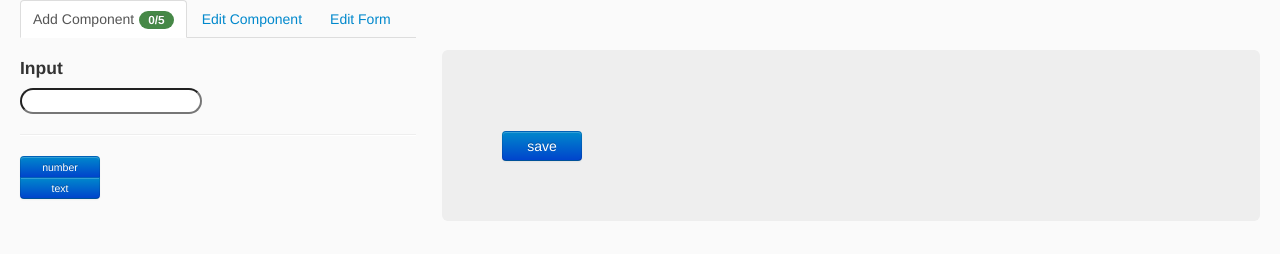
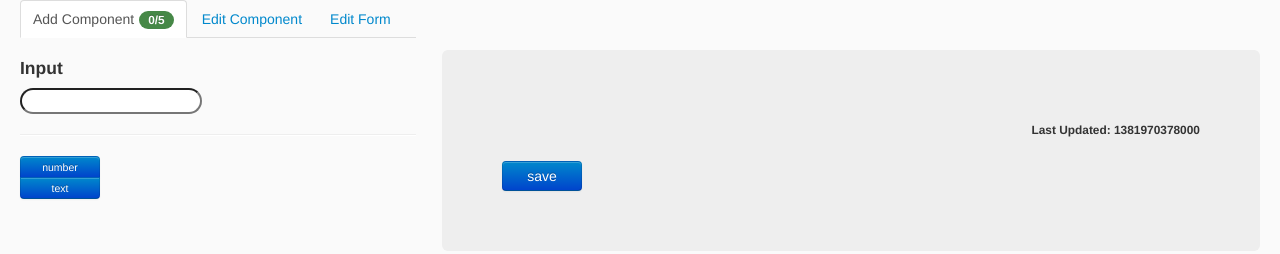
Before and after one commit to gsklee/angular-demo-formbuilder, a website: page app/index.html in a window 1280 px wide. Drawn offline with Linux system fonts and the light colour scheme; no server answers.

Commit message:
Keep track of last update time with `$watch`

```diff
--- a/app/scripts/controllers/main.js
+++ b/app/scripts/controllers/main.js
@@ -4,6 +4,7 @@ angular.module('angularDemoFormbuilderApp').
 
 controller('MainCtrl', function(
     $scope,
+    $window,
     Form
 ){
     this.Form = Form;
@@ -23,6 +24,12 @@ controller('MainCtrl', function(
     $scope.$on('$stateChangeStart', function(event, toState, toParams, fromState, fromParams) {
         'main.editComponent' === toState.name && toParams.componentId >= Form.components.length && event.preventDefault();
     });
+
+    $scope.$watch(function() {
+        return this.Form;
+    }.bind(this), function() {
+        this.lastUpdated = +new $window.Date;
+    }.bind(this), true);
 }).
 
 controller('AsideCtrl', function(
--- a/app/views/main.html
+++ b/app/views/main.html
@@ -15,6 +15,7 @@
             <ui-view></ui-view>
         </aside>
         <main class="span8 hero-unit">
+            <h6 class="text-right">Last Updated: {{main.lastUpdated}}</h6>
             <div class="form-header" ui-sref="main.editForm">
                 <h1>{{main.Form.title}}</h1>
                 <p ng-bind-html="main.Form.description"></p>
```
